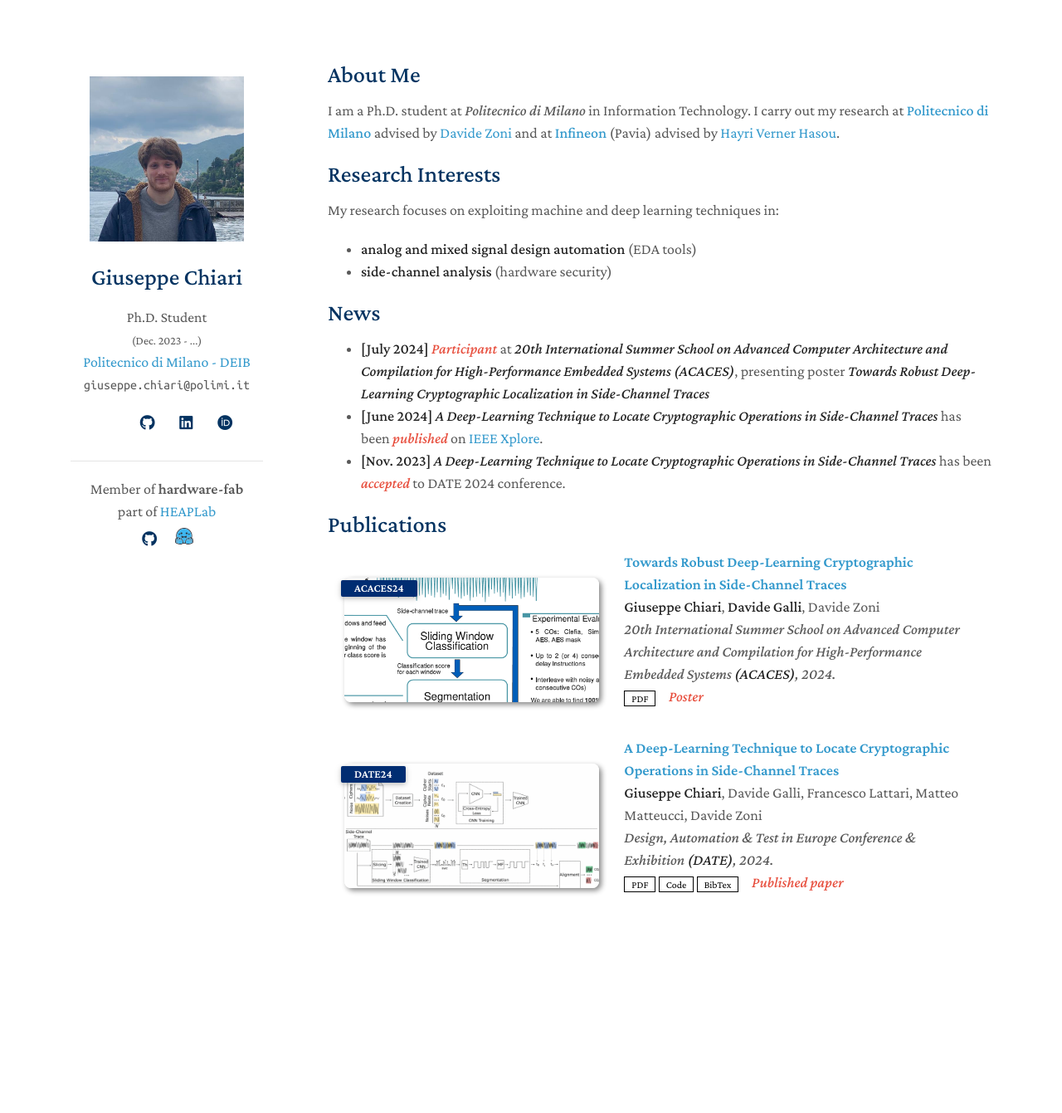
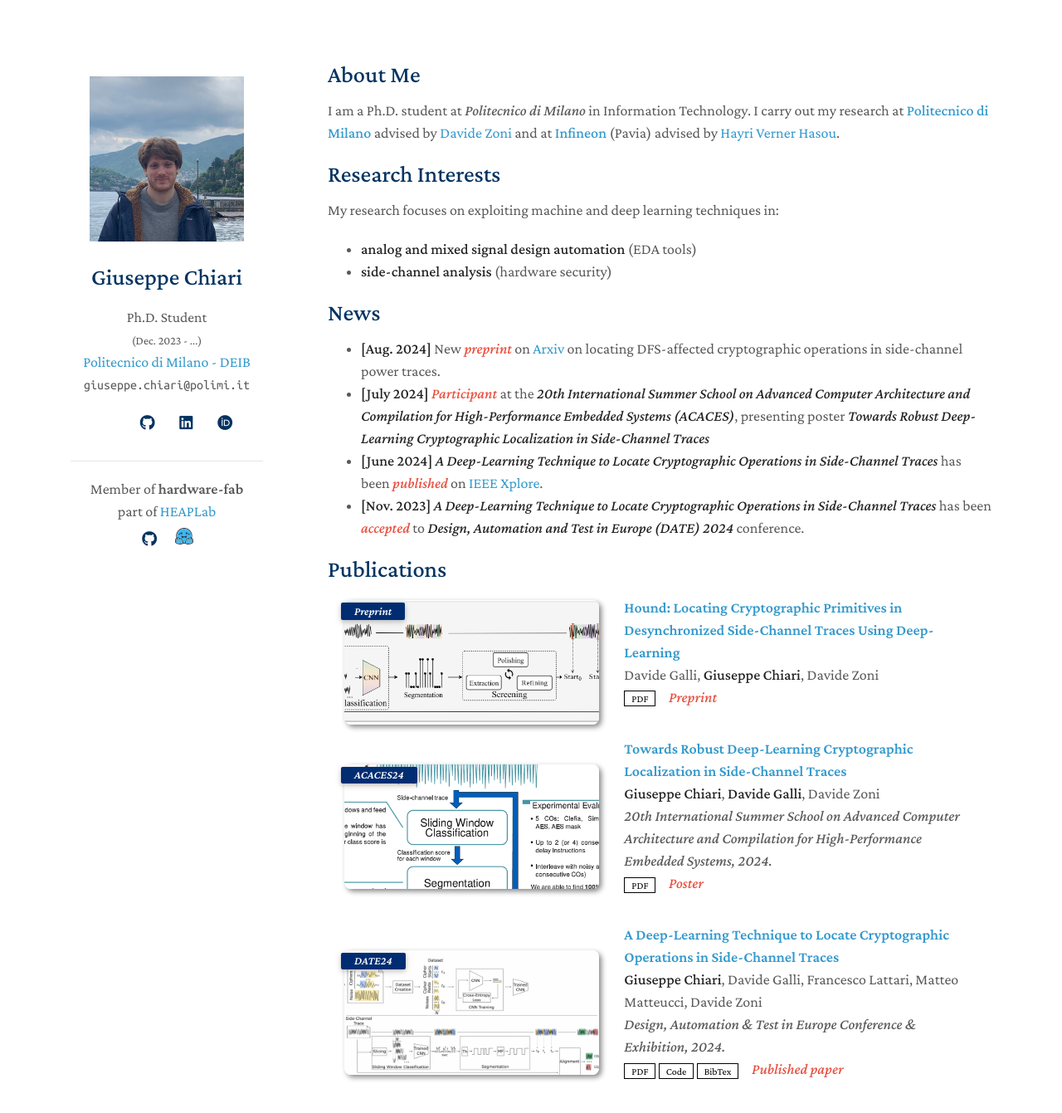
Before and after one commit to giuseppe-chiari/giuseppe-chiari.github.io, a Jekyll site: the page built from index.md, in a window 1280 px wide and 1400 px high. Shown: the top 1341 px of the window at 83% size. Built offline with Jekyll 4.4.1, drawn with Linux system fonts in a browser that asks for light colours; nearby versions of some CDN libraries; a style sheet for code colours, icons or effects is not loaded; our own code applies the rules of GitHub Pages for plain Markdown files.

Commit message:
Preprint Hound + minors

```diff
--- a/_data/publications.yml
+++ b/_data/publications.yml
@@ -1,9 +1,17 @@
 main:
+
+  - title: "Hound: Locating Cryptographic Primitives in Desynchronized Side-Channel Traces Using Deep-Learning"
+    authors: Davide Galli, <strong>Giuseppe Chiari</strong>, Davide Zoni
+    conference_short: Preprint
+    # conference: The 42nd IEEE International Conference on Computer Design
+    pdf: https://arxiv.org/pdf/2408.06296
+    image: ./assets/img/preprint_hound.png
+    notes: Preprint
 
   - title: Towards Robust Deep-Learning Cryptographic Localization in Side-Channel Traces
     authors: <strong>Giuseppe Chiari</strong>, <strong>Davide Galli</strong>, Davide Zoni
     conference_short: ACACES24
-    conference: 20th International Summer School on Advanced Computer Architecture and Compilation for High-Performance Embedded Systems <strong>(ACACES)</strong>, 2024.
+    conference: 20th International Summer School on Advanced Computer Architecture and Compilation for High-Performance Embedded Systems, 2024.
     pdf: ./assets/files/poster_ACACES24.pdf
     image: ./assets/img/poster_ACACES24.png
     notes: Poster
@@ -11,7 +19,7 @@ main:
   - title: A Deep-Learning Technique to Locate Cryptographic Operations in Side-Channel Traces
     authors: <strong>Giuseppe Chiari</strong>, Davide Galli, Francesco Lattari, Matteo Matteucci, Davide Zoni
     conference_short: DATE24
-    conference: Design, Automation & Test in Europe Conference & Exhibition <strong>(DATE)</strong>, 2024.
+    conference: Design, Automation & Test in Europe Conference & Exhibition, 2024.
     pdf: https://ieeexplore.ieee.org/document/10546758
     code: https://github.com/hardware-fab/DL-to-locate-COs-for-SCA
     bibtex: ./assets/bibs/date24.bib
--- a/_includes/publications.md
+++ b/_includes/publications.md
@@ -12,7 +12,7 @@
     <img src="{{ link.image }}" class="teaser img-fluid z-depth-1" style="width=100;height=40%">
     {% endif %}
     {% if link.conference_short %}
-    <abbr class="badge">{{ link.conference_short }}</abbr>
+    <abbr class="badge"><em>{{ link.conference_short }}</em></abbr>
     {% endif %}
   </div>
   <div class="col-sm-9" style="position: relative;padding-right: 15px;padding-left: 20px;">
--- a/index.md
+++ b/index.md
@@ -18,12 +18,14 @@ techniques in:
 
 ## News
 
-- **[July 2024]** <i style="color:#e74d3c">Participant</i> at ***20th International Summer School on Advanced Computer Architecture
+- **[Aug. 2024]** New <i style="color:#e74d3c">preprint</i> on [Arxiv](https://arxiv.org/abs/2408.06296) on locating DFS-affected
+	cryptographic operations in side-channel power traces.
+- **[July 2024]** <i style="color:#e74d3c">Participant</i> at the ***20th International Summer School on Advanced Computer Architecture
 	and Compilation for High-Performance Embedded Systems (ACACES)***, presenting poster
 	***Towards Robust Deep-Learning Cryptographic Localization in Side-Channel Traces***
 - **[June 2024]** ***A Deep-Learning Technique to Locate Cryptographic Operations in Side-Channel Traces***
 	has been <i style="color:#e74d3c">published</i> on [IEEE Xplore](https://ieeexplore.ieee.org/document/10546758).
 - **[Nov. 2023]** ***A Deep-Learning Technique to Locate Cryptographic Operations in Side-Channel Traces***
-	has been <i style="color:#e74d3c">accepted</i> to DATE 2024 conference.
+	has been <i style="color:#e74d3c">accepted</i> to ***Design, Automation and Test in Europe (DATE) 2024*** conference.
 
 {% include_relative _includes/publications.md %}
```
Also changed, not shown: assets/img/preprint_hound.png (added).
